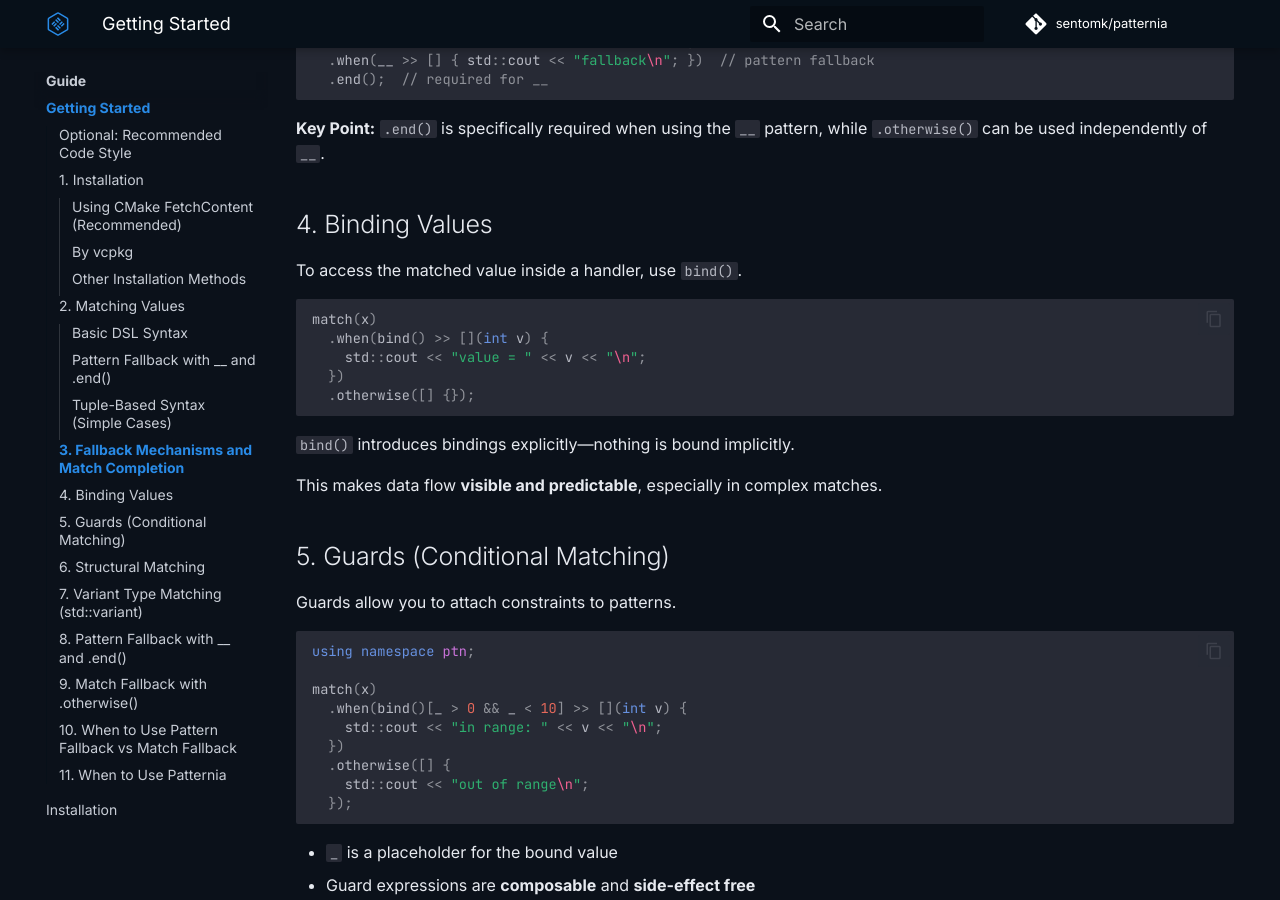
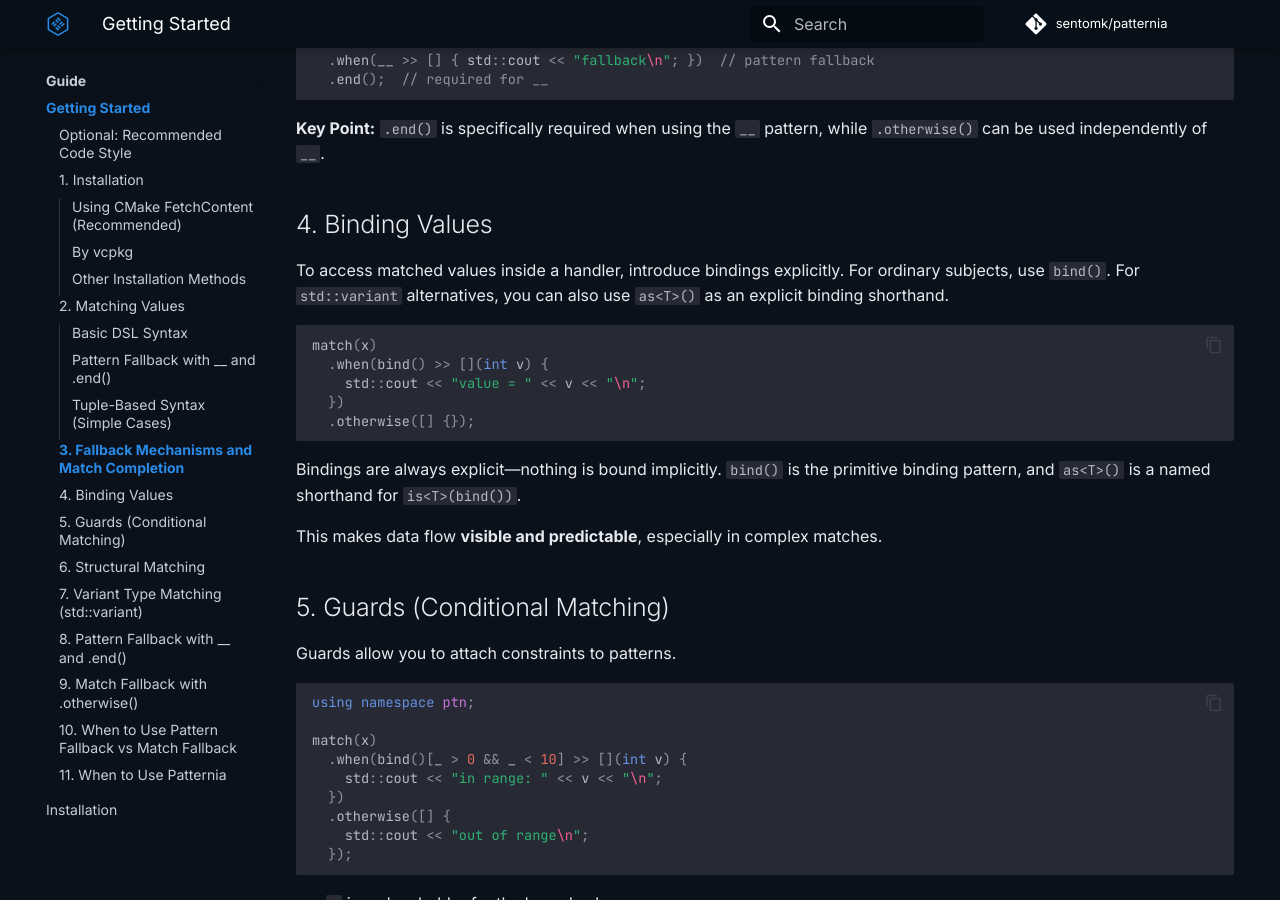
Before and after one commit to sentomk/patternia, an MkDocs documentation site: the page built from docs/guide/getting-started.md, in a window 1280 px wide and 900 px high, scrolled down 4042 px. Built offline with MkDocs 1.6.1 and Material for MkDocs 9.7.7, drawn with Linux system fonts in a browser that asks for light colours; comment, search, counter and statistics services are not loaded; some of the changed text lies outside the part shown.

Commit message:
docs: clarify explicit bindings and as<T>() shorthand
Updated documentation to clarify that explicit bindings can be introduced using both `bind()` and the `as<T>()` shorthand.

- Explained that `as<T>()` is a named shorthand for `is<T>(bind())`.
- Added a code example demonstrating guarded bindings using `as<T>()`.
- Refined language in tutorials to include `as<T>()` as a valid explicit binding mechanism alongside `bind()`.

````diff
--- a/docs/guide/getting-started.md
+++ b/docs/guide/getting-started.md
@@ -199,7 +199,9 @@ match(value)
 
 ## 4. Binding Values
 
-To access the matched value inside a handler, use `bind()`.
+To access matched values inside a handler, introduce bindings explicitly.
+For ordinary subjects, use `bind()`. For `std::variant` alternatives, you can
+also use `as<T>()` as an explicit binding shorthand.
 
 ```cpp
 match(x)
@@ -209,7 +211,9 @@ match(x)
   .otherwise([] {});
 ```
 
-`bind()` introduces bindings explicitly—nothing is bound implicitly.
+Bindings are always explicit—nothing is bound implicitly.
+`bind()` is the primitive binding pattern, and `as<T>()` is a named shorthand
+for `is<T>(bind())`.
 
 This makes data flow **visible and predictable**, especially in complex matches.
 
@@ -276,6 +280,7 @@ using V = std::variant<int, std::string, Point>;
 match(v)
   .when(is<int>() >> [] { /* type-only */ })
   .when(as<std::string>() >> [](const std::string &s) { /* bound */ })
+  .when(as<std::string>()[_ != ""] >> [](const std::string &s) { /* guarded */ })
   .when(is<Point>(bind(has<&Point::x, &Point::y>())) >>
         [](int x, int y) { /* structural bind */ })
   .otherwise([] {});
````
Also changed, not shown: docs/tutorials/from-control-flow.md (+1 -1 lines).
